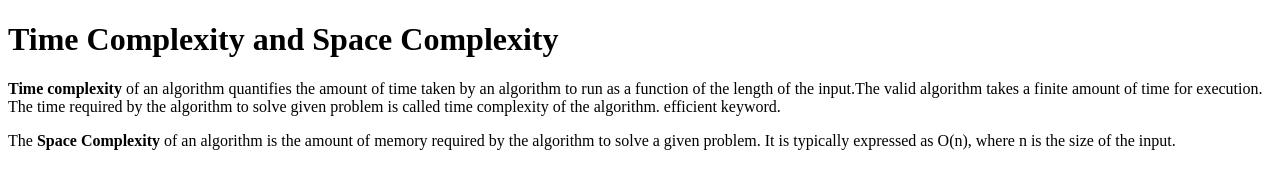
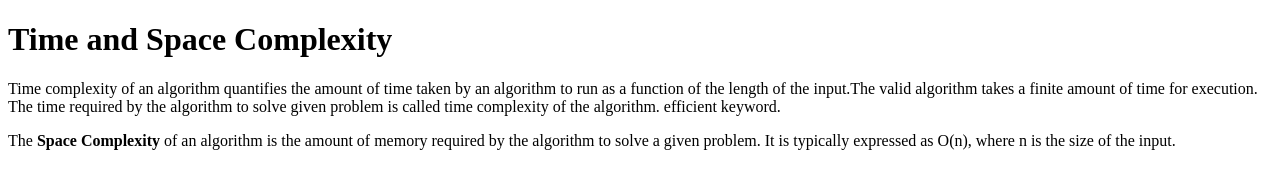
Before and after one commit to acciojob/time-and-space-complexity-Rudranil8, a website: page main.html in a window 1280 px wide. Drawn offline with Linux system fonts and the light colour scheme.

Commit message:
created a submission

```diff
--- a/main.html
+++ b/main.html
@@ -7,8 +7,8 @@
 </head>
 
 <body>
-	<h1>Time Complexity and Space Complexity</h1>
-	<p><b>Time complexity</b> of an algorithm quantifies the amount of time taken by an algorithm to run as a function of the length of the input.The valid algorithm takes a finite amount of time for execution. The time required by the algorithm to solve given problem is called time complexity  of the algorithm. efficient keyword.</p>
+	<h1>Time and Space Complexity</h1>
+	<p>Time complexity of an algorithm quantifies the amount of time taken by an algorithm to run as a function of the length of the input.The valid algorithm takes a finite amount of time for execution. The time required by the algorithm to solve given problem is called time complexity  of the algorithm. efficient keyword.</p>
 	<p>The <b>Space Complexity</b> of an algorithm is the amount of memory required by the algorithm to solve a given problem. It is typically expressed as O(n), where n is the size of the input.</p>
 	<!-- the entire body must be written by student -->
 
```
